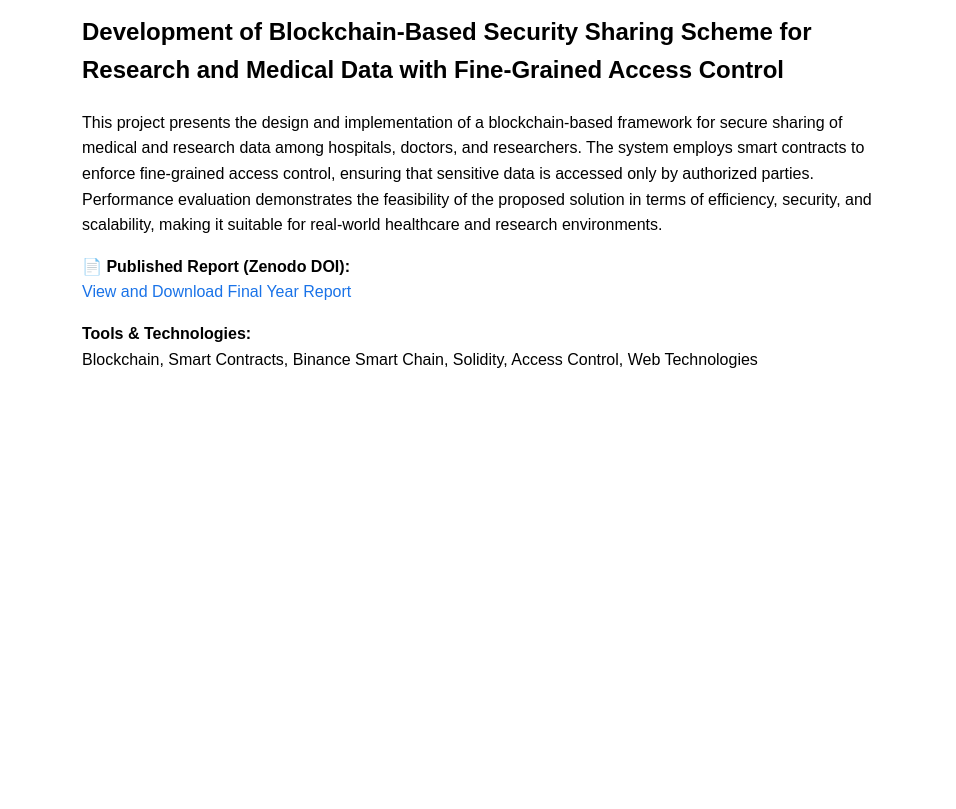
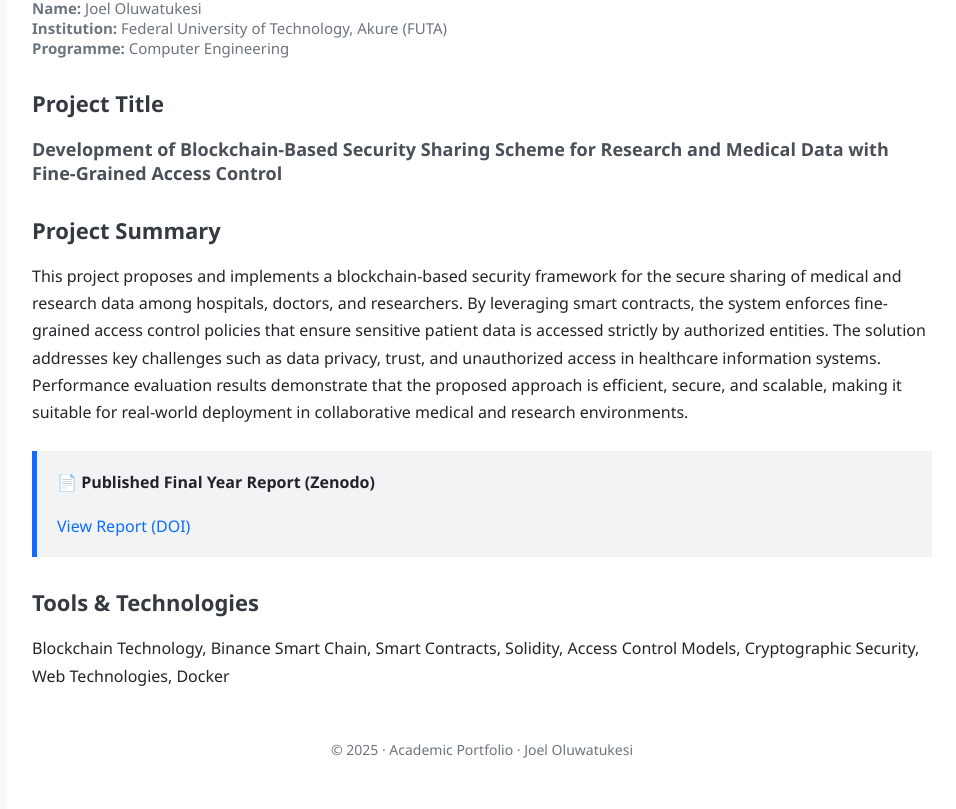
Before and after one commit to Joel2kc/joel2kc.github.io, a plain HTML site: page index.html in a window 1280 px wide. Shown: the part 121-930 px from the top of the page, without its empty margins (158-1114 px from the left). Before the commit the page ends 800 px from the top, so only its background shows below. Drawn offline with Linux system fonts and the light colour scheme.

Commit message:
Revise title and improve styles in index.html
Updated the title and enhanced the styling of the portfolio page.

```diff
--- a/index.html
+++ b/index.html
@@ -2,40 +2,119 @@
 <html lang="en">
 <head>
     <meta charset="UTF-8">
-    <title>Project Portfolio</title>
+    <title>Joel Oluwatukesi Project Portfolio</title>
+    <meta name="viewport" content="width=device-width, initial-scale=1.0">
+
     <style>
         body {
-            font-family: Arial, sans-serif;
-            max-width: 800px;
+            font-family: "Segoe UI", Arial, sans-serif;
+            background-color: #f8f9fa;
+            color: #212529;
+            margin: 0;
+            padding: 0;
+        }
+
+        .container {
+            max-width: 900px;
             margin: auto;
-            padding: 40px;
-            line-height: 1.6;
+            padding: 50px 25px;
+            background: #ffffff;
         }
-        h1 { color: #2c3e50; }
-        a { color: #1a73e8; text-decoration: none; }
+
+        h1 {
+            font-size: 32px;
+            margin-bottom: 5px;
+            color: #0d6efd;
+        }
+
+        h2 {
+            font-size: 22px;
+            margin-top: 30px;
+            color: #343a40;
+        }
+
+        h3 {
+            font-size: 18px;
+            color: #495057;
+        }
+
+        p {
+            line-height: 1.7;
+            font-size: 16px;
+        }
+
+        .meta {
+            margin-bottom: 25px;
+            font-size: 15px;
+            color: #6c757d;
+        }
+
+        .box {
+            background: #f1f3f5;
+            padding: 20px;
+            border-left: 5px solid #0d6efd;
+            margin-top: 25px;
+        }
+
+        a {
+            color: #0d6efd;
+            text-decoration: none;
+            font-weight: 500;
+        }
+
+        a:hover {
+            text-decoration: underline;
+        }
+
+        footer {
+            margin-top: 50px;
+            text-align: center;
+            font-size: 14px;
+            color: #6c757d;
+        }
     </style>
 </head>
+
 <body>
 
-<h1>Final Year Project</h1>
+<div class="container">
 
-<h2>Development of Blockchain-Based Security Sharing Scheme for Research and Medical Data with Fine-Grained Access Control</h2>
+    <h1>Project Portfolio</h1>
 
-<p>
-This project presents the design and implementation of a blockchain-based framework for secure sharing of medical and research data among hospitals, doctors, and researchers. The system employs smart contracts to enforce fine-grained access control, ensuring that sensitive data is accessed only by authorized parties. Performance evaluation demonstrates the feasibility of the proposed solution in terms of efficiency, security, and scalability, making it suitable for real-world healthcare and research environments.
-</p>
+    <div class="meta">
+        <strong>Name:</strong> Joel Oluwatukesi<br>
+        <strong>Institution:</strong> Federal University of Technology, Akure (FUTA)<br>
+        <strong>Programme:</strong> Computer Engineering
+    </div>
 
-<p>
-📄 <strong>Published Report (Zenodo DOI):</strong><br>
-<a href=https://doi.org/10.5281/zenodo.18050429 target="_blank">
-View and Download Final Year Report
-</a>
-</p>
+    <h2>Project Title</h2>
+    <h3>
+        Development of Blockchain-Based Security Sharing Scheme for Research and Medical Data with Fine-Grained Access Control
+    </h3>
 
-<p>
-<strong>Tools & Technologies:</strong><br>
-Blockchain, Smart Contracts, Binance Smart Chain, Solidity, Access Control, Web Technologies
-</p>
+    <h2>Project Summary</h2>
+    <p>
+        This project proposes and implements a blockchain-based security framework for the secure sharing of medical and research data among hospitals, doctors, and researchers. By leveraging smart contracts, the system enforces fine-grained access control policies that ensure sensitive patient data is accessed strictly by authorized entities. The solution addresses key challenges such as data privacy, trust, and unauthorized access in healthcare information systems. Performance evaluation results demonstrate that the proposed approach is efficient, secure, and scalable, making it suitable for real-world deployment in collaborative medical and research environments.
+    </p>
+
+    <div class="box">
+        📄 <strong>Published Final Year Report (Zenodo)</strong><br><br>
+        <a href=https://doi.org/10.5281/zenodo.18050429 target="_blank">
+            View Report (DOI)
+        </a>
+    </div>
+
+    <h2>Tools & Technologies</h2>
+    <p>
+        Blockchain Technology, Binance Smart Chain, Smart Contracts, Solidity, Access Control Models,
+        Cryptographic Security, Web Technologies, Docker
+    </p>
+
+    <footer>
+        © 2025 · Academic Portfolio · Joel Oluwatukesi
+    </footer>
+
+</div>
 
 </body>
 </html>
```
